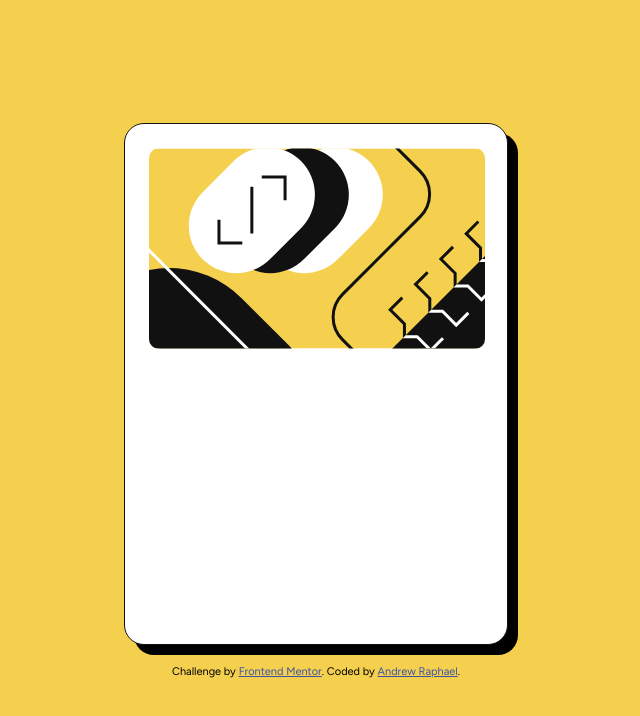
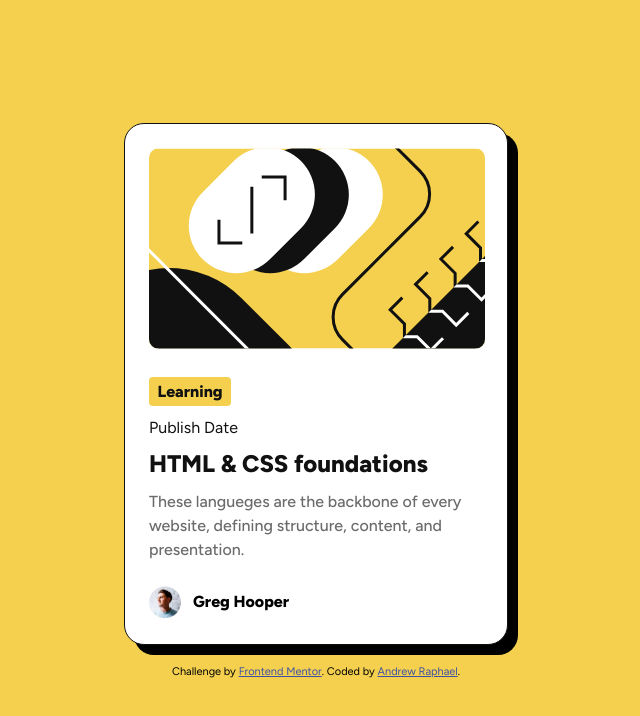
Before and after one commit to AndDevI/blog-preview-card, a plain HTML site: page index.html in a window 1280 px wide. Shown: the whole page, without its empty margins (324-964 px from the left). Drawn offline with Linux system fonts and the light colour scheme.

Commit message:
add content and style

```diff
--- a/css/style.css
+++ b/css/style.css
@@ -40,6 +40,65 @@ body {
     border-radius: 10px;
 }
 
+.content,
+.author {
+    margin: 24px 0;
+}
+
+.content .category {
+    background-color: var(--background-color);
+
+    width: 82px;
+    height: 29px;
+    border-radius: 4px;
+
+    display: flex;
+    align-items: center;
+    justify-content: center;
+}
+
+.content .category p {
+    font-weight: 800;
+    color: var(--gray-950);
+}
+
+.content .date,
+.content .title,
+.content .description {
+    margin-top: 12px;
+}
+
+.content .date,
+.content .title {
+    color: var(--gray-950);
+}
+
+.content .title {
+    font-weight: 800;
+}
+
+.content .description {
+    color: var(--gray-500);
+    font-size: 16px;
+    font-weight: 500;
+    line-height: 24px;
+}
+
+.author {
+    display: flex;
+    align-items: center;
+}
+
+.author img {
+    width: 32px;
+    height: 32px;
+}
+
+.author p {
+    font-weight: 800;
+    margin-left: 12px;
+}
+
 .attribution {
     font-size: 11px; text-align: center;
     margin-top: 20px;
--- a/index.html
+++ b/index.html
@@ -17,7 +17,21 @@
           <img src="./assets/images/illustration-article.svg" alt="">
         </div>
 
+        <div class="content">
+          <div class="category">
+            <p>Learning</p>
+          </div>
+            <p class="date">Publish Date</p>
+            <h2 class="title">HTML & CSS foundations</h2>
+            <p class="description">These langueges are the backbone of every website, defining structure, content, and presentation.</p>
+        </div>
+
+        <div class="author">
+          <img src="./assets/images/image-avatar.webp" alt="Author">
+          <p>Greg Hooper</p>
+        </div>
       </div>
+
       <div class="attribution">
         Challenge by <a href="https://www.frontendmentor.io?ref=challenge" target="_blank">Frontend Mentor</a>.
         Coded by <a href="#">Andrew Raphael</a>.
```
